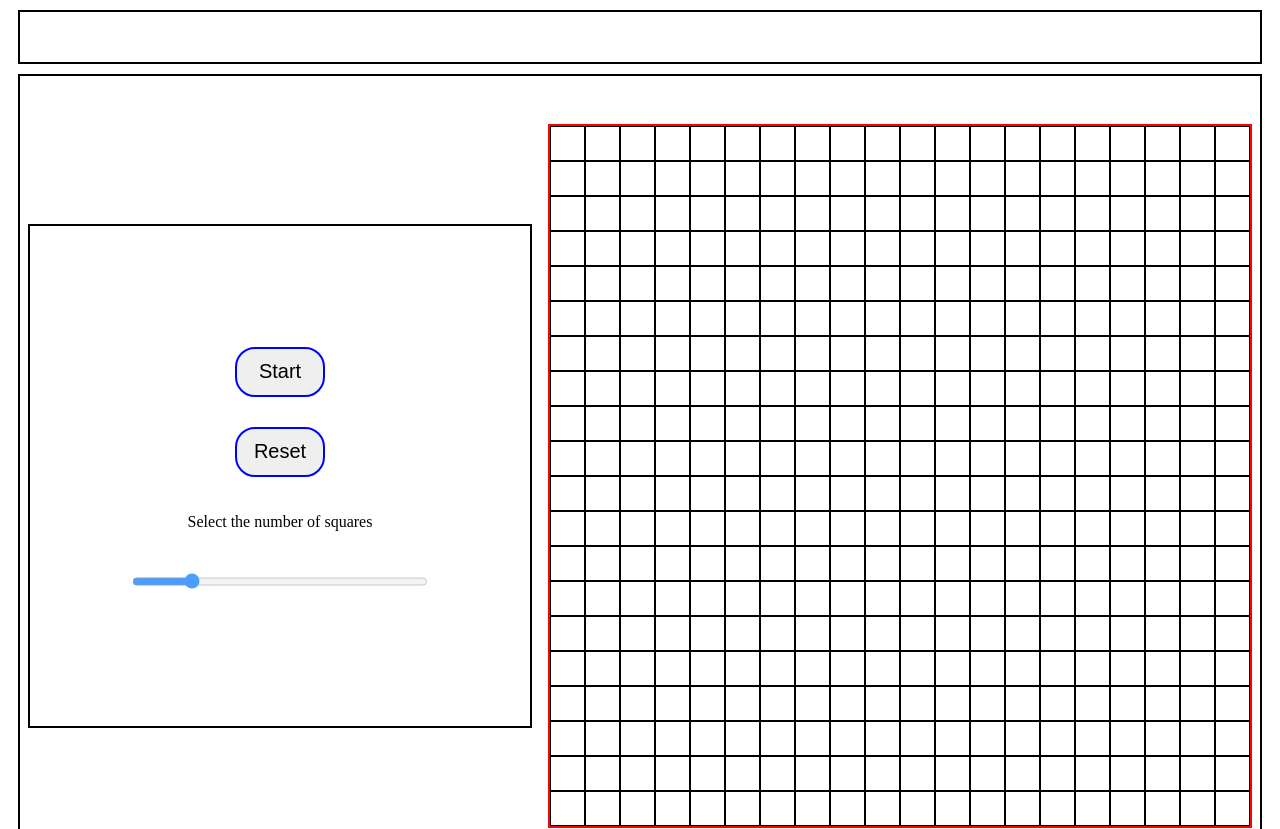
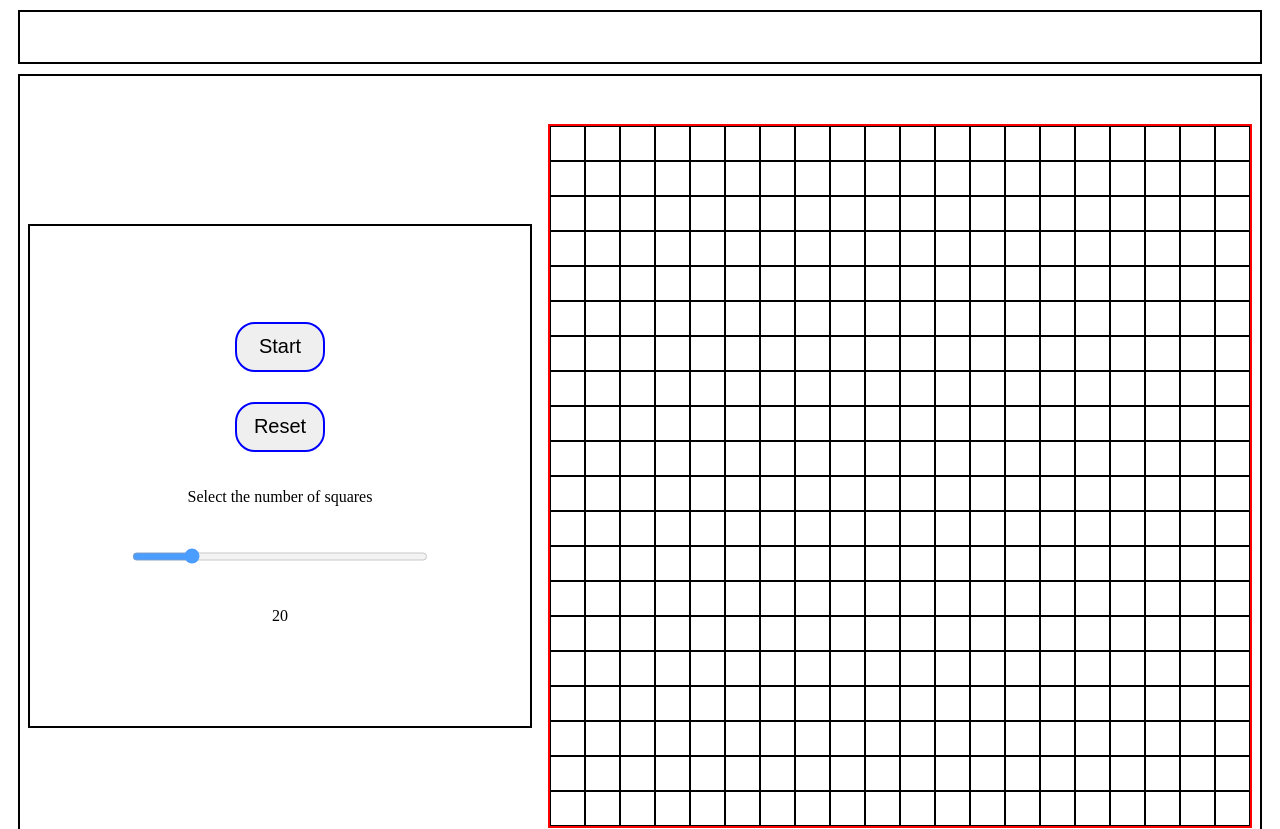
Before and after one commit to srikharshashi/odin-etch-a-sketch, a plain HTML site: page index.html in a window 1280 px wide. Shown: the top 829 px of the page. Drawn offline with Linux system fonts and the light colour scheme.

Commit message:
base functionality 2

```diff
--- a/index.html
+++ b/index.html
@@ -19,6 +19,7 @@
             <div class="slidercont">
                 <input type="range" min="10" max="64" value="20" class="slider">
               </div>
+              <p class="sqno"> </p>
 
         </div>
         <div class="container"></div>
--- a/script.js
+++ b/script.js
@@ -2,6 +2,7 @@ const maincont = document.querySelector(".container");
 const start = document.querySelector(".startbutton");
 const reset = document.querySelector(".reset");
 const slider = document.querySelector(".slider");
+const sqno=document.querySelector(".sqno");
 console.log(slider);
 maincont.style.height = "700px";
 maincont.style.width = "700px";
@@ -28,6 +29,7 @@ function init() {
       }
    }
    inner=document.querySelectorAll(".inner");
+   sqno.textContent=`${squares}`;
 }
 init();
 
```
